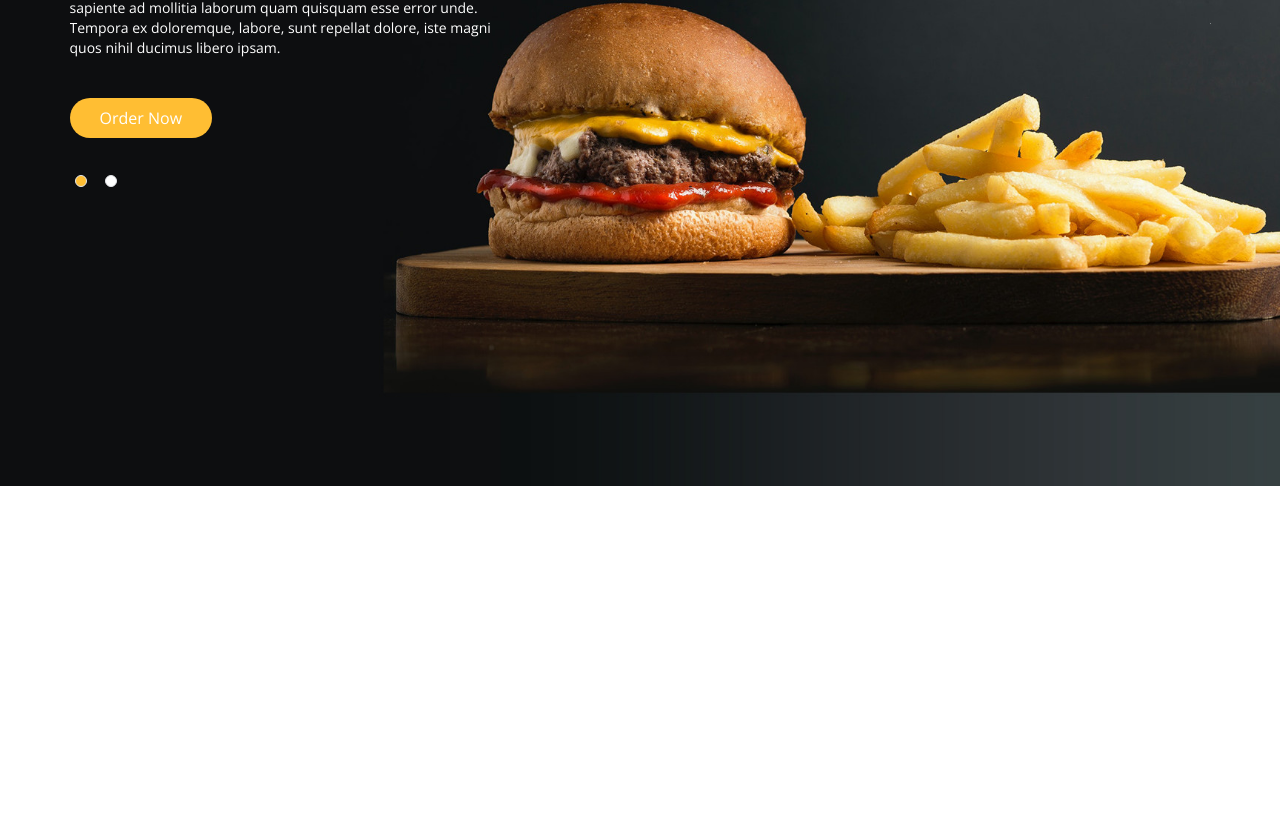
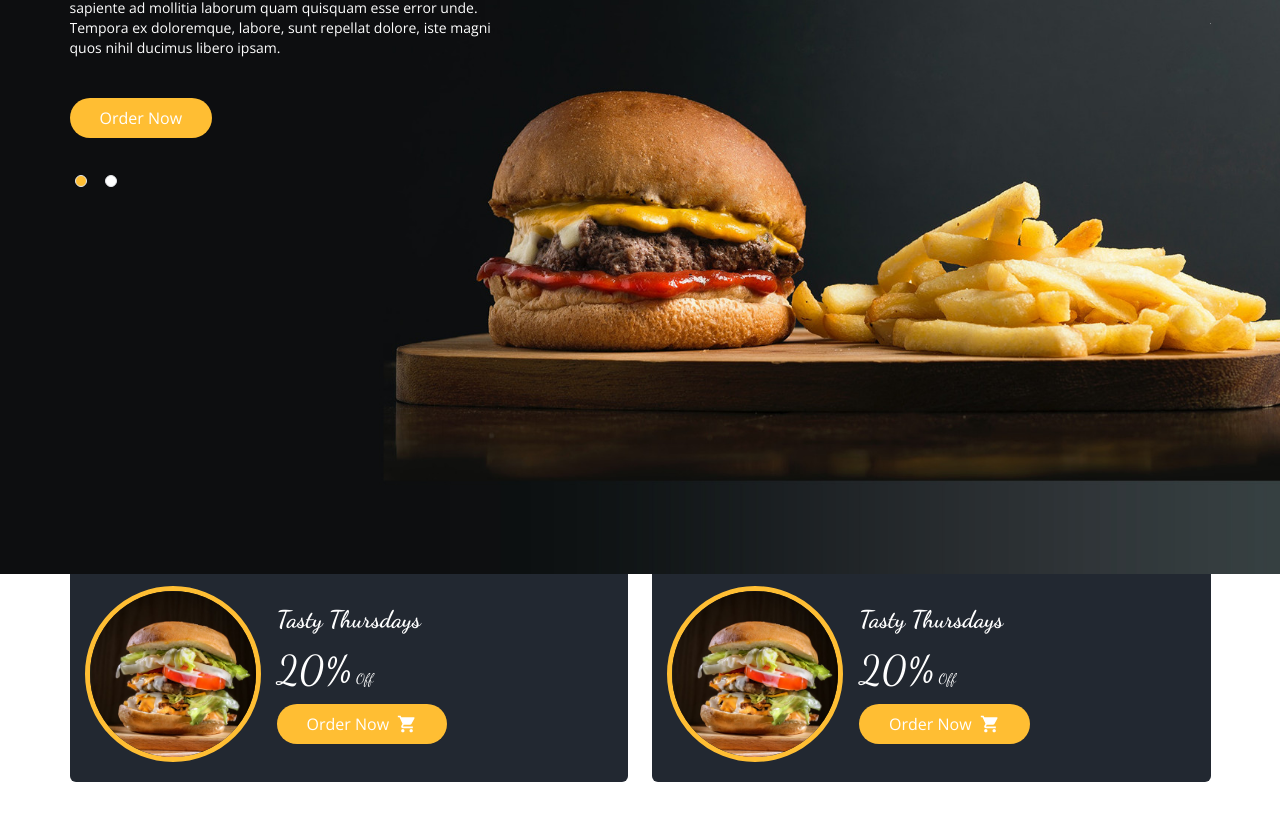
Before and after one commit to sacettinsahin/next-project, a Next.js app: page /home in a window 1280 px wide. Shown: the part 226-1046 px from the top of the page. Before the commit the page ends 800 px from the top, so only its background shows below. Built offline with nearby package versions, Linux system fonts and the light colour scheme.

Commit message:
Created Campaigns component

```diff
--- /dev/null
+++ b/pages/components/Campaings.jsx
@@ -0,0 +1,40 @@
+import Image from "next/image";
+import Title from "./ui/Title";
+import { MdShoppingCart } from "react-icons/md";
+
+const CampaignItem = () => {
+  return (
+    <div className="bg-secondary flex-1 rounded-md py-5 px-[15px] flex items-center gap-x-4">
+      <div className="relative md:w-44 md:h-44 w-36 h-36 after:content-['']   border-[5px] border-primary rounded-full overflow-hidden">
+        <Image
+          src="/images/o1.jpg"
+          alt=""
+          layout="fill"
+          className="hover:scale-105 transition-all"
+          objectFit="cover"
+        />
+      </div>
+      <div className="text-white">
+        <Title addClass="text-2xl">Tasty Thursdays</Title>
+        <div className="font-dancing my-1">
+          <span className="text-[40px]">20%</span>
+          <span className="text-sm inline-block ml-1">Off</span>
+        </div>
+        <button className="btn-primary flex items-center gap-x-2">
+          Order Now <MdShoppingCart size={20} />
+        </button>
+      </div>
+    </div>
+  );
+};
+
+const Campaigns = () => {
+  return (
+    <div className="flex justify-between container mx-auto py-20 gap-6 flex-wrap">
+      <CampaignItem />
+      <CampaignItem />
+    </div>
+  );
+};
+
+export default Campaigns;
--- a/pages/home/index.jsx
+++ b/pages/home/index.jsx
@@ -1,10 +1,12 @@
 import React from "react";
+import Campaigns from "../components/Campaings";
 import Carousel from "../components/carousel";
 
 const Index = () => {
   return (
-    <div className="relative">
+    <div className="">
       <Carousel />
+      <Campaigns />
     </div>
   );
 };
```
